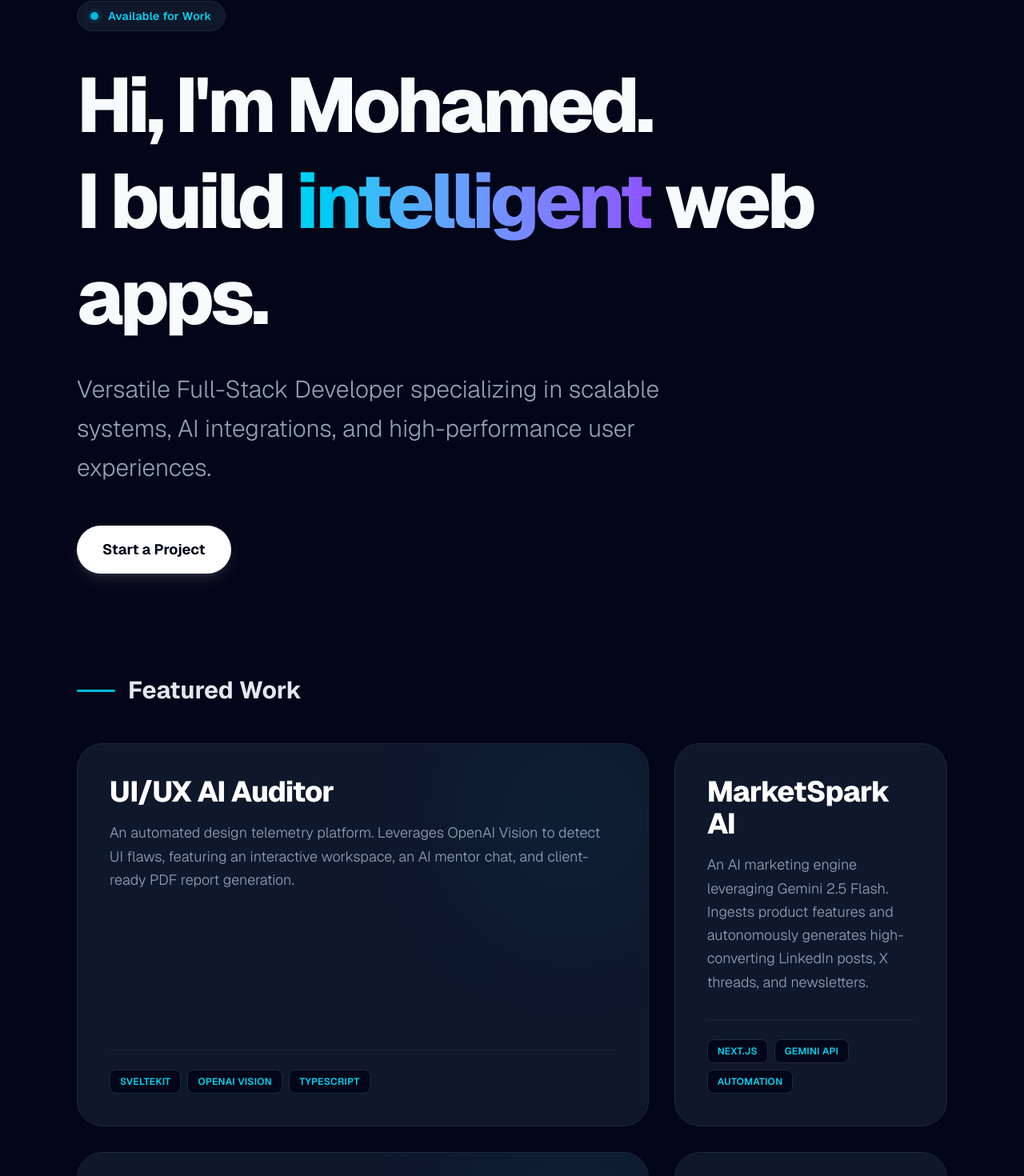
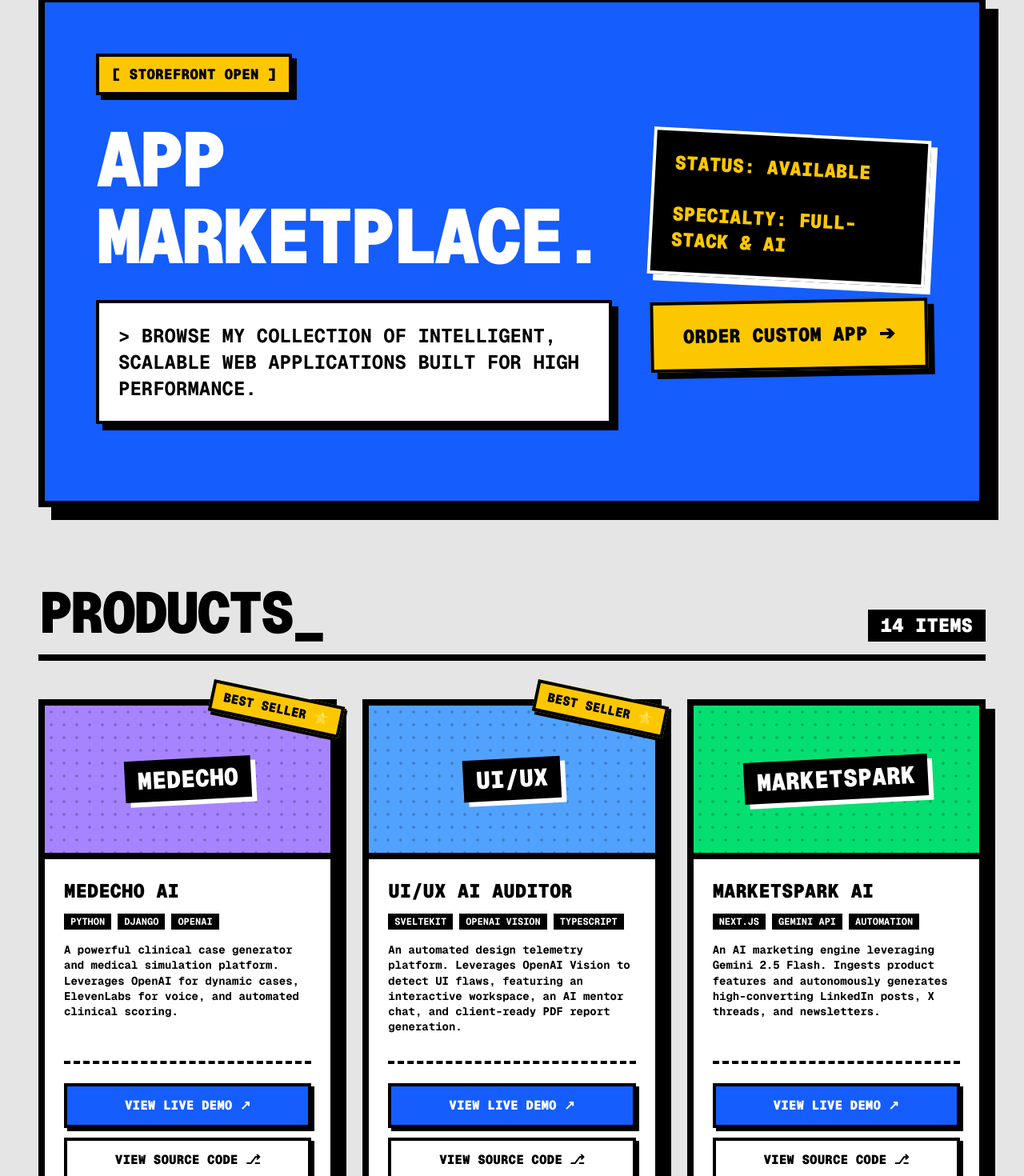
Before and after one commit to mouhamedsalhy96-a11y/my-portfolio, a Next.js app: page / in a window 1280 px wide. Shown: the part 245-1715 px from the top of the page at 80% size. Built offline with nearby package versions, Linux system fonts and the light colour scheme.

Commit message:
feat: redesign portfolio to brutalist marketplace and add MedEcho AI

```diff
--- a/src/app/page.tsx
+++ b/src/app/page.tsx
@@ -3,207 +3,242 @@
 
   const projects = [
     {
+      name: "MedEcho AI",
+      description: "A powerful clinical case generator and medical simulation platform. Leverages OpenAI for dynamic cases, ElevenLabs for voice, and automated clinical scoring.",
+      tags: ["Python", "Django", "OpenAI"],
+      isFeatured: true,
+      github: "https://github.com/mouhamedsalhy96-a11y/medecho-ai",
+      live: "https://medecho-ai.onrender.com",
+      color: "bg-violet-400"
+    },
+    {
       name: "UI/UX AI Auditor",
       description: "An automated design telemetry platform. Leverages OpenAI Vision to detect UI flaws, featuring an interactive workspace, an AI mentor chat, and client-ready PDF report generation.",
       tags: ["SvelteKit", "OpenAI Vision", "TypeScript"],
-      gridClass: "col-span-1 md:col-span-2 lg:col-span-2",
       isFeatured: true,
       github: "https://github.com/mouhamedsalhy96-a11y/ui-auditor",
-      live: ""
+      live: "https://ui-auditor.vercel.app/",
+      color: "bg-blue-400"
     },
     {
       name: "MarketSpark AI",
       description: "An AI marketing engine leveraging Gemini 2.5 Flash. Ingests product features and autonomously generates high-converting LinkedIn posts, X threads, and newsletters.",
       tags: ["Next.js", "Gemini API", "Automation"],
-      gridClass: "col-span-1",
       isFeatured: false,
       github: "https://github.com/mouhamedsalhy96-a11y/MarketSpark-AI",
-      live: "https://market-spark-ai-indol.vercel.app/"
+      live: "https://market-spark-ai-indol.vercel.app/",
+      color: "bg-green-400"
     },
     {
       name: "Nexus Studio",
-      description: "A premium AI image generation application. Features a custom glassmorphism interface, complex async state management, and seamless integration with the Replicate API and Stable Diffusion XL for high-fidelity synthesis.",
+      description: "A premium AI image generation application. Features complex async state management and seamless integration with the Replicate API and Stable Diffusion XL.",
       tags: ["Next.js", "Tailwind CSS", "Replicate API"],
-      gridClass: "col-span-1 md:col-span-2 lg:col-span-2",
       isFeatured: true,
       github: "https://github.com/mouhamedsalhy96-a11y/nexus-studio",
-      live: "https://nexus-studio-delta.vercel.app/"
+      live: "https://nexus-studio-delta.vercel.app/",
+      color: "bg-purple-400"
     },
     {
       name: "Snay3i-tn",
       description: "A professional handyman marketplace. Features custom user dashboards, robust search functionality, and secure Stripe payment integration.",
       tags: ["Next.js", "Prisma", "Stripe"],
-      gridClass: "col-span-1",
       isFeatured: false,
       github: "",
-      live: ""
+      live: "",
+      color: "bg-orange-400"
     },
     {
       name: "CabinetFlow",
       description: "A comprehensive management SaaS designed to streamline workflows, handle complex data, and boost operational efficiency for large-scale operations.",
       tags: ["SaaS", "Full-Stack", "PostgreSQL"],
-      gridClass: "col-span-1 md:col-span-2 lg:col-span-2",
       isFeatured: true,
       github: "https://github.com/mouhamedsalhy96-a11y/cabinetflow-tunisie",
-      live: "https://cabinetflow-tunisie.vercel.app/"
+      live: "https://cabinetflow-tunisie.vercel.app/",
+      color: "bg-red-400"
     },
     {
       name: "Mon Tbib",
       description: "A streamlined healthcare CRM connecting patients with doctors. Designed for everyday clinics to make medical appointments and patient management entirely seamless.",
       tags: ["Healthcare Tech", "CRM"],
-      gridClass: "col-span-1",
       isFeatured: false,
       github: "https://github.com/mouhamedsalhy96-a11y/mon-tbib",
-      live: "https://mon-tbib.vercel.app/"
+      live: "https://mon-tbib.vercel.app/",
+      color: "bg-cyan-400"
     },
     {
       name: "Tunisia Rent",
       description: "A comprehensive real estate marketplace tailored for the Tunisian market. Features advanced filtering for housing, optimized location search, and instant WhatsApp agent routing.",
       tags: ["Next.js", "Supabase", "PostgreSQL"],
-      gridClass: "col-span-1 md:col-span-2 lg:col-span-2",
       isFeatured: true,
       github: "https://github.com/mouhamedsalhy96-a11y/TunisiaRent",
-      live: "https://tunisia-rent.vercel.app/"
+      live: "https://tunisia-rent.vercel.app/",
+      color: "bg-yellow-400"
     },
     {
       name: "Covoiturage TN",
       description: "A dedicated ride-sharing application for Tunisia. Helps users find reliable carpooling options, split costs, and reduce their carbon footprint.",
       tags: ["Mobile-Responsive", "Routing"],
-      gridClass: "col-span-1",
       isFeatured: false,
       github: "https://github.com/mouhamedsalhy96-a11y/covoiturage-tn",
-      live: "https://covoiturage-tn.vercel.app/"
+      live: "https://covoiturage-tn.vercel.app/",
+      color: "bg-pink-400"
     },
     {
       name: "LoopPilot",
       description: "Mobile fitness route-planning MVP. Helps runners and cyclists generate loop routes, track activities with GPS, review workout history, and export activities as GPX files.",
       tags: ["React Native", "Expo", "TypeScript"],
-      gridClass: "col-span-1 md:col-span-2 lg:col-span-2",
       isFeatured: true,
       github: "https://github.com/mouhamedsalhy96-a11y/looppilot",
-      live: ""
+      live: "",
+      color: "bg-emerald-400"
     },
     {
       name: "TechMend",
       description: "A full-stack lead-generation site for a local tech repair business. Features a custom automated quote system integrated with a secure database and real-time emails.",
-      tags: ["Next.js", "Supabase", "Tailwind CSS"],
-      gridClass: "col-span-1",
+      tags: ["Next.js", "Supabase", "Tailwind"],
       isFeatured: false,
       github: "https://github.com/mouhamedsalhy96-a11y/techmend",
-      live: "https://techmend.vercel.app/"
+      live: "https://techmend.vercel.app/",
+      color: "bg-indigo-400"
     },
     {
       name: "Ulverston Sweets",
-      description: "A vintage-themed digital storefront for a traditional local sweet shop. Designed with classic typography and rich, nostalgic styling to showcase their collection.",
+      description: "A digital storefront for a traditional local sweet shop. Designed to showcase their collection to the local community.",
       tags: ["Next.js", "Tailwind CSS", "UI/UX"],
-      gridClass: "col-span-1",
       isFeatured: false,
       github: "https://github.com/mouhamedsalhy96-a11y/ulverston-sweets",
-      live: "https://ulverston-sweets.vercel.app/"
+      live: "https://ulverston-sweets.vercel.app/",
+      color: "bg-rose-400"
     },
     {
       name: "IronWorks Gym",
       description: "Modern fitness website with responsive UI, clear membership pricing, Stripe checkout flow, a personal training enquiry form, and a location map embed.",
       tags: ["Front-End", "Next.js", "Stripe"],
-      gridClass: "col-span-1",
       isFeatured: false,
       github: "https://github.com/mouhamedsalhy96-a11y/ironworks-gym",
-      live: "https://ironworks-gym-gamma.vercel.app/"
+      live: "https://ironworks-gym-gamma.vercel.app/",
+      color: "bg-slate-400"
     },
     {
       name: "WOW Vapes & Snacks",
-      description: "A high-energy, dark-mode website for a modern retail store. Features glowing neon accents, responsive product grids, and a sleek layout.",
+      description: "A high-energy website for a modern retail store. Features responsive product grids, and a sleek layout.",
       tags: ["Next.js", "Tailwind CSS", "Front-End"],
-      gridClass: "col-span-1",
       isFeatured: false,
       github: "https://github.com/mouhamedsalhy96-a11y/wow-vape",
-      live: "https://wow-vape.vercel.app/"
+      live: "https://wow-vape.vercel.app/",
+      color: "bg-teal-400"
     }
   ];
 
   return (
-    <main className="min-h-screen bg-slate-950 text-slate-50 font-sans p-6 md:p-12 lg:p-24 selection:bg-cyan-500/30">
-      <nav className="max-w-7xl mx-auto flex justify-between items-center mb-20 md:mb-28">
-        <div className="text-2xl font-extrabold tracking-tight text-white">
-          Mohamed <span className="text-cyan-400">Salhi</span>
+    <main className="min-h-screen bg-[#e5e5e5] text-black font-mono p-4 md:p-8 lg:p-12 selection:bg-black selection:text-yellow-400">
+
+      <nav className="max-w-7xl mx-auto flex flex-col md:flex-row justify-between items-center mb-16 border-b-8 border-black pb-6 gap-6">
+        <div className="text-4xl font-black tracking-tighter uppercase bg-black text-white px-4 py-2 shadow-[8px_8px_0px_0px_rgba(250,204,21,1)]">
+          MOHAMED<br/>SALHI
         </div>
         <a
           href={upworkLink}
           target="_blank"
           rel="noopener noreferrer"
-          className="text-sm font-semibold text-slate-300 hover:text-cyan-400 transition-colors px-4 py-2 rounded-full border border-slate-800 hover:border-cyan-400/50 hover:bg-cyan-950/30"
+          className="text-xl font-black uppercase bg-white text-black px-6 py-3 border-4 border-black shadow-[8px_8px_0px_0px_rgba(0,0,0,1)] hover:shadow-none hover:translate-x-2 hover:translate-y-2 hover:bg-yellow-400 transition-all"
         >
-          Hire Me on Upwork
+          HIRE ME ON UPWORK
         </a>
       </nav>
 
-      <section className="max-w-7xl mx-auto mb-32">
-        <div className="inline-flex items-center gap-3 px-4 py-2 mb-8 rounded-full bg-slate-900 border border-slate-800 text-cyan-400 text-sm font-semibold tracking-wide">
-          <span className="relative flex h-2.5 w-2.5">
-            <span className="animate-ping absolute inline-flex h-full w-full rounded-full bg-cyan-400 opacity-75"></span>
-            <span className="relative inline-flex rounded-full h-2.5 w-2.5 bg-cyan-500"></span>
-          </span>
-          Available for Work
+      <section className="max-w-7xl mx-auto mb-24 border-8 border-black bg-blue-600 text-white p-8 md:p-16 shadow-[16px_16px_0px_0px_rgba(0,0,0,1)] flex flex-col md:flex-row gap-12 items-center">
+        <div className="flex-1">
+          <div className="inline-block px-4 py-2 mb-8 bg-yellow-400 border-4 border-black text-black text-lg font-black uppercase shadow-[6px_6px_0px_0px_rgba(0,0,0,1)]">
+            [ STOREFRONT OPEN ]
           </div>
-        <h1 className="text-5xl md:text-7xl lg:text-8xl font-extrabold mb-8 tracking-tighter leading-tight">
-          Hi, I&apos;m Mohamed. <br className="hidden md:block" />
-          I build <span className="text-transparent bg-clip-text bg-gradient-to-r from-cyan-400 to-violet-500">intelligent</span> web apps.
+
+          <h1 className="text-5xl md:text-7xl lg:text-8xl font-black mb-8 tracking-tighter leading-none uppercase">
+            APP<br/>MARKETPLACE.
           </h1>
-        <p className="text-xl md:text-3xl text-slate-400 max-w-3xl leading-relaxed mb-12 font-light">
-          Versatile Full-Stack Developer specializing in scalable systems, AI integrations, and high-performance user experiences.
+
+          <p className="text-xl md:text-2xl text-black bg-white border-4 border-black p-6 max-w-3xl leading-snug mb-8 font-bold shadow-[8px_8px_0px_0px_rgba(0,0,0,1)]">
+            &gt; BROWSE MY COLLECTION OF INTELLIGENT, SCALABLE WEB APPLICATIONS BUILT FOR HIGH PERFORMANCE.
           </p>
+        </div>
+
+        <div className="w-full md:w-1/3 flex flex-col gap-6">
+          <div className="bg-black text-yellow-400 border-4 border-white p-6 font-black text-2xl uppercase transform rotate-3 shadow-[8px_8px_0px_0px_rgba(255,255,255,1)]">
+            STATUS: AVAILABLE
+            <br/><br/>
+            SPECIALTY: FULL-STACK & AI
+          </div>
           <a
             href={upworkLink}
             target="_blank"
             rel="noopener noreferrer"
-          className="inline-flex items-center justify-center gap-2 bg-white text-slate-950 font-bold px-8 py-4 rounded-full text-lg hover:bg-cyan-400 transition-all hover:scale-105 active:scale-95 shadow-lg shadow-white/10"
+            className="inline-flex items-center justify-center bg-yellow-400 border-4 border-black text-black font-black uppercase px-8 py-6 text-2xl shadow-[8px_8px_0px_0px_rgba(0,0,0,1)] hover:shadow-none hover:translate-x-2 hover:translate-y-2 hover:bg-white transition-all transform -rotate-1"
           >
-          Start a Project
+            ORDER CUSTOM APP ➔
           </a>
+        </div>
       </section>
 
       <section className="max-w-7xl mx-auto mb-32">
-        <h2 className="text-3xl font-bold mb-12 text-slate-200 flex items-center gap-4">
-          <span className="w-12 h-[3px] bg-cyan-500 rounded-full"></span> Featured Work
+        <div className="flex justify-between items-end border-b-8 border-black pb-4 mb-12">
+          <h2 className="text-5xl md:text-7xl font-black text-black uppercase tracking-tighter inline-block">
+            PRODUCTS_
           </h2>
+          <span className="text-2xl font-black bg-black text-white px-4 py-1">
+            {projects.length} ITEMS
+          </span>
+        </div>
 
         <div className="grid grid-cols-1 md:grid-cols-2 lg:grid-cols-3 gap-8">
           {projects.map((project, index) => (
             <div
               key={index}
-              className={`group relative bg-slate-900 border border-slate-800 hover:border-slate-700 rounded-[2rem] p-8 lg:p-10 transition-all duration-300 overflow-hidden flex flex-col ${project.gridClass}`}
+              className="relative bg-white border-8 border-black flex flex-col shadow-[12px_12px_0px_0px_rgba(0,0,0,1)] hover:shadow-[16px_16px_0px_0px_rgba(0,0,0,1)] hover:-translate-y-1 transition-all group h-full"
             >
               {project.isFeatured && (
-                <div className="absolute top-0 right-0 w-72 h-72 bg-cyan-500/10 rounded-full blur-[80px] -mr-12 -mt-12 pointer-events-none z-0 transition-opacity group-hover:opacity-100 opacity-60"></div>
+                <div className="absolute -top-4 -right-4 bg-yellow-400 text-black border-4 border-black font-black px-3 py-1 uppercase shadow-[4px_4px_0px_0px_rgba(0,0,0,1)] rotate-12 z-20">
+                  BEST SELLER ⭐
+                </div>
               )}
 
-              <div className="relative z-10 flex flex-col h-full">
-                <h3 className="text-3xl md:text-4xl font-extrabold mb-4 text-white tracking-tight">{project.name}</h3>
+              <div className={`h-48 border-b-8 border-black flex items-center justify-center p-6 ${project.color} overflow-hidden relative`}>
+                <div className="absolute inset-0 opacity-20" style={{ backgroundImage: 'radial-gradient(circle, #000 2px, transparent 2px)', backgroundSize: '16px 16px' }}></div>
+                <span className="text-3xl font-black uppercase text-center bg-black text-white px-4 py-2 transform -rotate-3 shadow-[6px_6px_0px_0px_rgba(255,255,255,1)] z-10">
+                  {project.name.split(' ')[0]}
+                </span>
+              </div>
 
-                <p className="text-slate-400 mb-8 text-base md:text-lg leading-relaxed flex-grow font-light">
-                  {project.description}
-                </p>
+              <div className="p-6 flex flex-col flex-grow bg-white group-hover:bg-gray-100 transition-colors">
+                <h3 className="text-2xl font-black mb-3 text-black uppercase">
+                  {project.name}
+                </h3>
 
-                <div className="mt-auto flex flex-wrap gap-2 pt-6 border-t border-slate-800/60">
+                <div className="flex flex-wrap gap-2 mb-4">
                   {project.tags.map((tag, tagIndex) => (
-                    <span key={tagIndex} className="bg-slate-950 border border-slate-800 text-cyan-400 text-xs font-semibold px-3 py-1.5 rounded-lg flex items-center gap-1 tracking-wide uppercase">
+                    <span key={tagIndex} className="bg-black text-white font-bold px-2 py-0.5 uppercase text-xs">
                       {tag}
                     </span>
                   ))}
                 </div>
-              </div>
 
-              <div className="absolute inset-0 bg-slate-950/95 backdrop-blur-xl flex flex-col items-center justify-center gap-5 transition-all duration-500 transform translate-y-[101%] opacity-0 group-hover:translate-y-0 group-hover:opacity-100 z-20 rounded-[2rem]">
-                {project.live && (
+                <p className="text-black font-bold mb-8 text-sm leading-snug flex-grow">
+                  {project.description}
+                </p>
+
+                <div className="mt-auto flex flex-col gap-3 pt-6 border-t-4 border-black border-dashed">
+                  {project.live ? (
                     <a
                       href={project.live}
                       target="_blank"
                       rel="noopener noreferrer"
-                    className="bg-cyan-500 hover:bg-cyan-400 text-slate-950 font-bold py-3.5 px-8 rounded-full transition-all hover:scale-105 shadow-[0_0_30px_rgba(6,182,212,0.4)] flex items-center gap-2"
+                      className="bg-blue-600 text-white font-black uppercase py-3 px-4 border-4 border-black text-center shadow-[4px_4px_0px_0px_rgba(0,0,0,1)] hover:shadow-none hover:translate-x-1 hover:translate-y-1 hover:bg-blue-500 transition-all flex justify-center items-center gap-2"
                     >
-                    View Live Demo
-                    <svg xmlns="http://www.w3.org/2000/svg" width="18" height="18" viewBox="0 0 24 24" fill="none" stroke="currentColor" strokeWidth="2.5" strokeLinecap="round" strokeLinejoin="round"><path d="M18 13v6a2 2 0 0 1-2 2H5a2 2 0 0 1-2-2V8a2 2 0 0 1 2-2h6"/><polyline points="15 3 21 3 21 9"/><line x1="10" y1="14" x2="21" y2="3"/></svg>
+                      VIEW LIVE DEMO ↗
                     </a>
+                  ) : (
+                    <div className="bg-gray-200 text-gray-500 font-black uppercase py-3 px-4 border-4 border-gray-400 text-center line-through cursor-not-allowed">
+                      LIVE DEMO OFF-MARKET
+                    </div>
                   )}
 
                   {project.github && (
@@ -211,41 +246,36 @@
                       href={project.github}
                       target="_blank"
                       rel="noopener noreferrer"
-                    className="bg-slate-800 hover:bg-slate-700 text-white font-semibold py-3.5 px-8 rounded-full border border-slate-700 transition-all hover:scale-105 flex items-center gap-2"
+                      className="bg-white text-black font-black uppercase py-3 px-4 border-4 border-black text-center shadow-[4px_4px_0px_0px_rgba(0,0,0,1)] hover:shadow-none hover:translate-x-1 hover:translate-y-1 hover:bg-yellow-400 transition-all flex justify-center items-center gap-2"
                     >
-                    View GitHub
-                    <svg xmlns="http://www.w3.org/2000/svg" width="18" height="18" viewBox="0 0 24 24" fill="none" stroke="currentColor" strokeWidth="2" strokeLinecap="round" strokeLinejoin="round"><path d="M15 22v-4a4.8 4.8 0 0 0-1-3.5c3 0 6-2 6-5.5.08-1.25-.27-2.48-1-3.5.28-1.15.28-2.35 0-3.5 0 0-1 0-3 1.5-2.64-.5-5.36-.5-8 0C6 2 5 2 5 2c-.3 1.15-.3 2.35 0 3.5A5.403 5.403 0 0 0 4 9c0 3.5 3 5.5 6 5.5-.39.49-.68 1.05-.85 1.65-.17.6-.22 1.23-.15 1.85v4"/><path d="M9 18c-4.51 2-5-2-7-2"/></svg>
+                      VIEW SOURCE CODE ⎇
                     </a>
                   )}
-
-                {!project.live && !project.github && (
-                  <span className="text-slate-300 font-semibold px-6 py-3 border border-slate-700 rounded-full bg-slate-800/80 tracking-wide">
-                    Internal / NDA Project
-                  </span>
-                )}
+                </div>
               </div>
             </div>
           ))}
         </div>
       </section>
 
-      <section id="contact" className="max-w-4xl mx-auto text-center pb-24">
-        <div className="p-12 md:p-20 border border-slate-800 bg-slate-900/40 rounded-[3rem] backdrop-blur-md relative overflow-hidden">
-          <div className="absolute top-0 left-1/2 -translate-x-1/2 w-3/4 h-px bg-gradient-to-r from-transparent via-cyan-500 to-transparent opacity-80"></div>
-          <div className="absolute bottom-0 left-1/2 -translate-x-1/2 w-1/2 h-px bg-gradient-to-r from-transparent via-violet-500 to-transparent opacity-30"></div>
-
-          <h2 className="text-4xl md:text-5xl font-extrabold mb-6 text-white tracking-tight">Let&apos;s build something great together.</h2>
-          <p className="text-slate-400 mb-12 text-lg md:text-xl font-light max-w-2xl mx-auto">
-            I am currently accepting new projects on Upwork. Click the button below to view my profile and start a conversation.
+      <section id="contact" className="max-w-5xl mx-auto text-center pb-24">
+        <div className="p-10 md:p-20 border-8 border-black bg-red-500 shadow-[24px_24px_0px_0px_rgba(0,0,0,1)] flex flex-col items-center">
+          <div className="bg-black text-white px-6 py-2 text-xl font-black uppercase mb-8 border-4 border-white -rotate-2">
+            CHECKOUT COUNTER
+          </div>
+          <h2 className="text-5xl md:text-7xl font-black mb-8 text-black uppercase tracking-tighter bg-white inline-block border-4 border-black px-6 py-2 shadow-[8px_8px_0px_0px_rgba(0,0,0,1)] rotate-1">
+            LET&apos;S BUILD IT.
+          </h2>
+          <p className="text-white bg-black border-4 border-black p-6 mb-12 text-lg md:text-xl font-bold max-w-2xl mx-auto uppercase">
+            Ready to add a custom application to your stack? Click below to start the transaction on Upwork.
           </p>
           <a
             href={upworkLink}
             target="_blank"
             rel="noopener noreferrer"
-            className="inline-flex items-center gap-3 bg-gradient-to-r from-cyan-500 to-blue-600 hover:from-cyan-400 hover:to-blue-500 text-white font-bold py-4 px-10 rounded-full text-lg transition-all shadow-[0_0_40px_rgba(6,182,212,0.4)] hover:shadow-[0_0_60px_rgba(6,182,212,0.6)] hover:scale-105 active:scale-95"
+            className="inline-flex items-center gap-4 bg-yellow-400 text-black font-black uppercase py-6 px-12 text-2xl border-8 border-black shadow-[16px_16px_0px_0px_rgba(0,0,0,1)] hover:shadow-none hover:translate-x-4 hover:translate-y-4 hover:bg-white transition-all"
           >
-            Hire Me on Upwork
-            <svg xmlns="http://www.w3.org/2000/svg" width="24" height="24" viewBox="0 0 24 24" fill="none" stroke="currentColor" strokeWidth="2.5" strokeLinecap="round" strokeLinejoin="round"><path d="M7 7h10v10"/><path d="M7 17 17 7"/></svg>
+            PROCEED TO CHECKOUT ➔
           </a>
         </div>
       </section>
```
Lines whose indentation alone changed are shown as unchanged.
